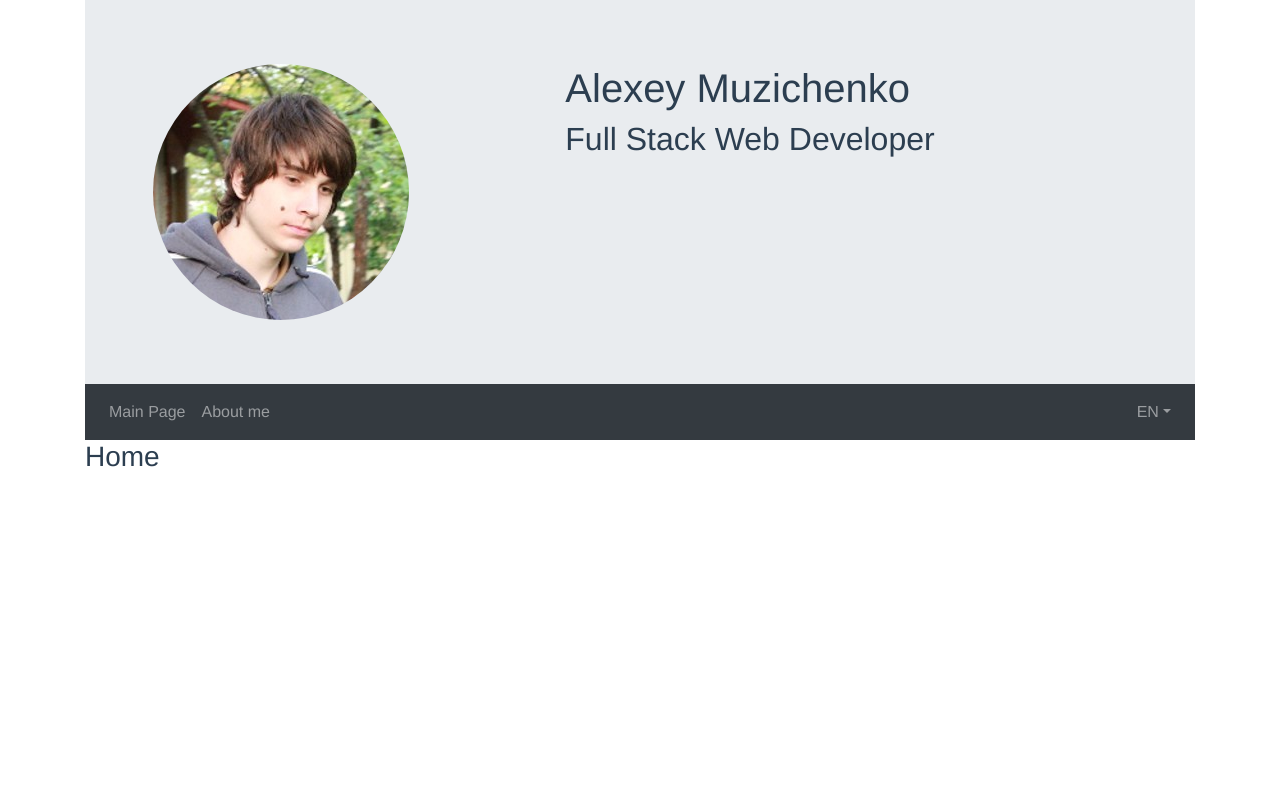
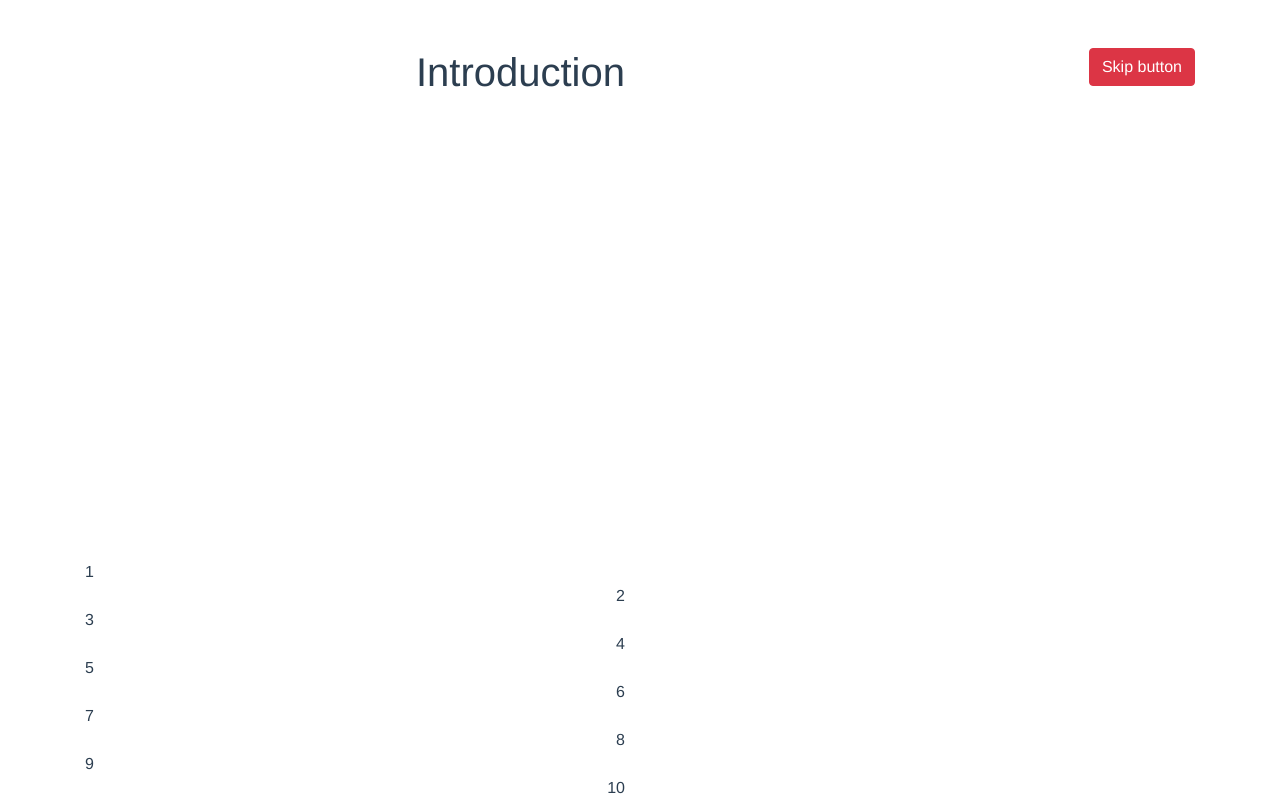
Before and after one commit to AlMuz/VUE-AlmuzWebsite, a Vue app in the folder client/: page / in a window 1280 px wide. Built offline with nearby package versions, Linux system fonts and the light colour scheme.

Commit message:
Improvements for Conversation page

```diff
--- a/client/src/App.vue
+++ b/client/src/App.vue
@@ -1,6 +1,8 @@
 <template>
   <div id="app">
-    <component v-bind:is="layout"></component>
+    <transition name="fade" :duration="1000" mode="out-in">
+      <component v-bind:is="layout"></component>
+    </transition>
   </div>
 </template>
 
@@ -16,12 +18,11 @@ export default {
   },
   computed: {
     layout () {
-    //  return this.$store.getters.layout
-    return 'DefaultLayout'
+      return this.$store.getters.getLayout;
    }
   },
   beforeCreate() {
-    this.$store.dispatch('setLanguages');
+    this.$store.dispatch('configureApp');
   }
 };
 </script>
@@ -33,4 +34,10 @@ export default {
   -moz-osx-font-smoothing: grayscale;
   color: #2c3e50;
 }
+.fade-enter-active, .fade-leave-active {
+  transition: opacity .5s;
+}
+.fade-enter, .fade-leave-to /* .fade-leave-active below version 2.1.8 */ {
+  opacity: 0;
+}
 </style>
--- a/client/src/layouts/Conversation.vue
+++ b/client/src/layouts/Conversation.vue
@@ -1,14 +1,38 @@
 <template>
-  <b-container>
-    <b-row>
-      <b-col>
-      </b-col>
-    </b-row>
-  </b-container>
+  <div id="chat">
+    <b-container>
+      <b-row class="text-right mt-5">
+        <b-col>
+          <h1>Introduction</h1>
+        </b-col>
+        <b-col>
+           <b-button variant="danger" v-on:click="skipTutorial">Skip button</b-button>
+        </b-col>
+      </b-row>
+    </b-container>
+    <b-container class="fixed-bottom">
+      <b-row v-for="index in 10" :key="index" :class="dynamicClass(index)">
+        <b-col md="6">
+          {{index}}
+        </b-col>
+      </b-row>
+    </b-container>
+  </div>
 </template>
 
 <script>
 export default {
+  methods: {
+    skipTutorial() {
+      this.$store.dispatch('skipIntro');
+    },
+    dynamicClass(index) {
+      if(index % 2 == 0) {
+        return "text-right"
+      }
+      return "text-left"
+    }
+  }
 }
 </script>
 
--- a/client/src/store.js
+++ b/client/src/store.js
@@ -7,7 +7,8 @@ Vue.use(Vuex);
 export default new Vuex.Store({
   state: {
     selectedLanguage: null,
-    languages: []
+    languages: [],
+    layout: null
   },
 
   getters: {
@@ -16,27 +17,47 @@ export default new Vuex.Store({
     },
     getSelectedLanguage(state) {
       return state.selectedLanguage;
+    },
+    getLayout(state) {
+      return state.layout;
     }
   },
 
   mutations: {
-    setLanguages(state, data) {
+    setAppConfiguration(state, data) {
       state.selectedLanguage = data.selectedLanguage;
       state.languages = data.languages;
+      state.layout = data.layout;
     },
     changeLanguage(state, language) {
       state.selectedLanguage = language;
+    },
+    setIntroSkip(state) {
+      state.layout = 'DefaultLayout';
     }
   },
 
   actions: {
-    setLanguages({ commit }) {
+    configureApp({ commit }) {
       var languages = Object.keys(i18n.messages);
       var selectedLanguage = i18n.locale;
-      commit('setLanguages', {
+      var layout = 'DefaultLayout';
+      var intro = localStorage.getItem("intro");
+
+      if (!JSON.parse(intro)) {
+        localStorage.setItem('intro', false);
+        layout = 'ConversationLayout';
+      }
+
+      commit('setAppConfiguration', {
         languages,
-        selectedLanguage
+        selectedLanguage,
+        layout
       });
+    },
+    skipIntro({ commit }) {
+      localStorage.setItem('intro', true);
+      commit('setIntroSkip');
     },
     changeLanguage({ commit }, language) {
       i18n.locale = language;
```
